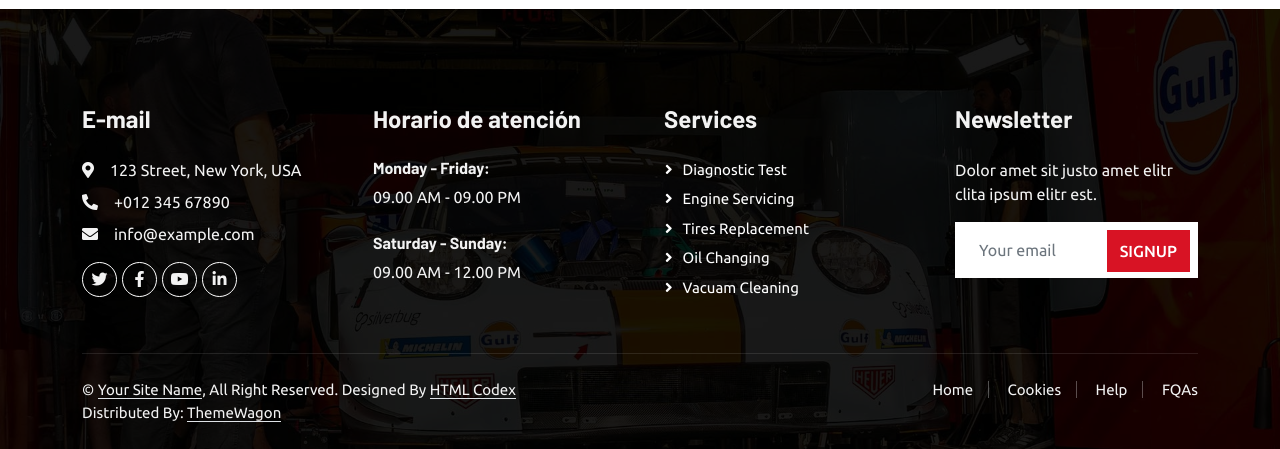
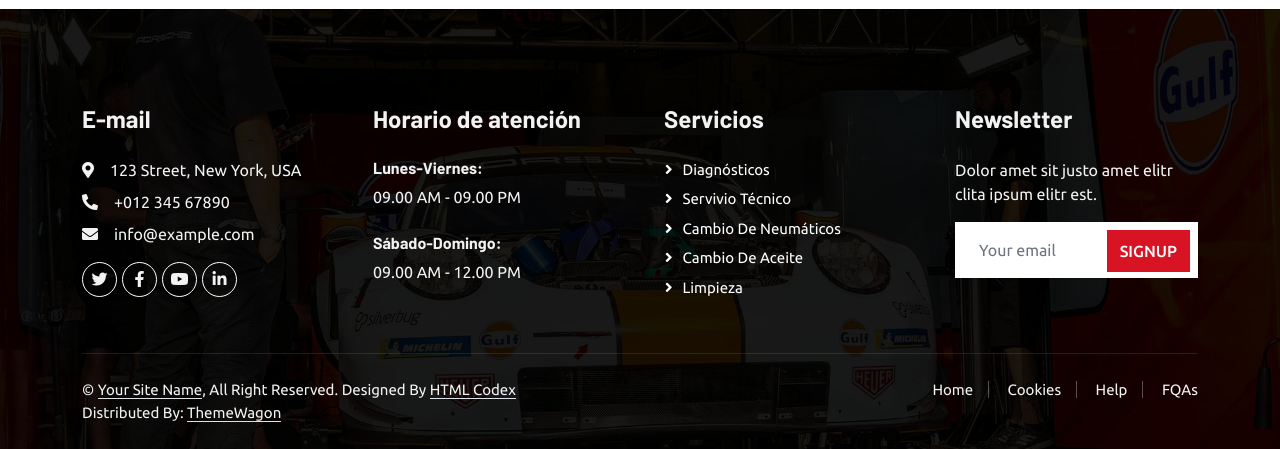
Before and after one commit to jonathanpila0208-sketch/interfacesG4, a Django app: page /about/ in a window 1280 px wide. Shown: the part 2281-2730 px from the top of the page. Run offline with Django 5.2, Linux system fonts and the light colour scheme; some libraries are stand-ins or nearby versions.

Commit message:
traducción en la seccion de horario y servicios

```diff
--- a/inicio/templates/footer.html
+++ b/inicio/templates/footer.html
@@ -17,18 +17,18 @@
                 </div>
                 <div class="col-lg-3 col-md-6">
                     <h4 class="text-light mb-4">Horario de atención</h4>
-                    <h6 class="text-light">Monday - Friday:</h6>
+                    <h6 class="text-light">Lunes-Viernes:</h6>
                     <p class="mb-4">09.00 AM - 09.00 PM</p>
-                    <h6 class="text-light">Saturday - Sunday:</h6>
+                    <h6 class="text-light">Sábado-Domingo:</h6>
                     <p class="mb-0">09.00 AM - 12.00 PM</p>
                 </div>
                 <div class="col-lg-3 col-md-6">
-                    <h4 class="text-light mb-4">Services</h4>
-                    <a class="btn btn-link" href="">Diagnostic Test</a>
-                    <a class="btn btn-link" href="">Engine Servicing</a>
-                    <a class="btn btn-link" href="">Tires Replacement</a>
-                    <a class="btn btn-link" href="">Oil Changing</a>
-                    <a class="btn btn-link" href="">Vacuam Cleaning</a>
+                    <h4 class="text-light mb-4">Servicios</h4>
+                    <a class="btn btn-link" href="">Diagnósticos</a>
+                    <a class="btn btn-link" href="">Servivio Técnico</a>
+                    <a class="btn btn-link" href="">Cambio de neumáticos</a>
+                    <a class="btn btn-link" href="">Cambio de aceite</a>
+                    <a class="btn btn-link" href="">Limpieza</a>
                 </div>
                 <div class="col-lg-3 col-md-6">
                     <h4 class="text-light mb-4">Newsletter</h4>
```
